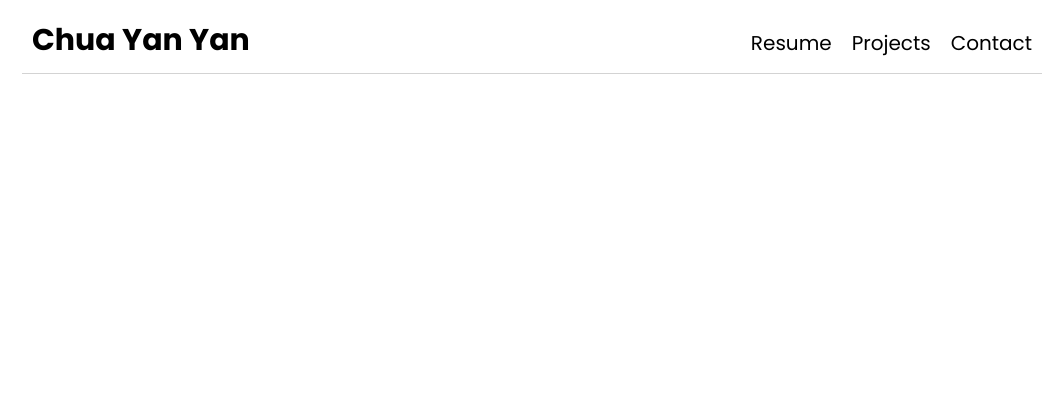
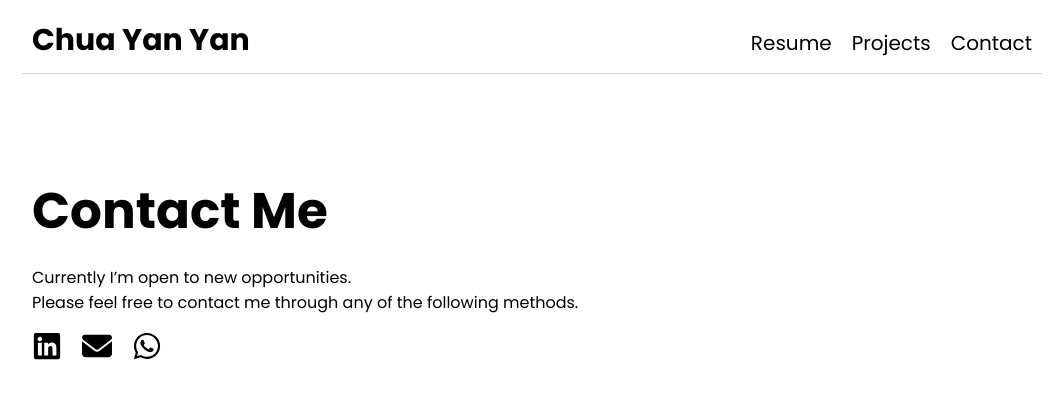
Before and after one commit to yanc3093/chua-yan-yan, a React (Create React App) app: page /contact in a window 1280 px wide. Shown: the top 398 px of the page, without its empty margins (108-1171 px from the left). Built offline with nearby package versions, Linux system fonts and the light colour scheme.

Commit message:
Implement contact screen (#6)

```diff
--- a/src/App.js
+++ b/src/App.js
@@ -2,6 +2,7 @@ import { BrowserRouter as Router, Route, Switch } from "react-router-dom";
 import Navbar from "./navbar";
 import Home from "./home";
 import Resume from "./resume";
+import Contact from "./contact";
 
 function App() {
   return (
@@ -15,6 +16,9 @@ function App() {
           <Route path="/resume">
             <Resume />
           </Route>
+          <Route path="/contact">
+            <Contact />
+          </Route>
         </Switch>
       </div>
     </Router>
--- /dev/null
+++ b/src/contact.js
@@ -0,0 +1,36 @@
+import { FontAwesomeIcon } from "@fortawesome/react-fontawesome";
+import { faEnvelope } from "@fortawesome/free-solid-svg-icons";
+import { faLinkedin, faWhatsapp } from "@fortawesome/free-brands-svg-icons";
+
+function Contact() {
+  return (
+    <div className="contact">
+      <h1>Contact Me</h1>
+      <p>
+        Currently I’m open to new opportunities. <br />
+        Please feel free to contact me through any of the following methods.
+      </p>
+      <div className="contactMethods">
+        <a
+          href="https://www.linkedin.com/in/yanc3093/"
+          target="_blank"
+          rel="noopener noreferrer"
+        >
+          <FontAwesomeIcon className="icon" icon={faLinkedin} />
+        </a>
+        <a href="mailto:yanc3093@gmail.com">
+          <FontAwesomeIcon className="icon" icon={faEnvelope} />
+        </a>
+        <a
+          href="https://wa.me/6580404797"
+          target="_blank"
+          rel="noopener noreferrer"
+        >
+          <FontAwesomeIcon className="icon" icon={faWhatsapp} />
+        </a>
+      </div>
+    </div>
+  );
+}
+
+export default Contact;
--- a/src/expandableContainer.js
+++ b/src/expandableContainer.js
@@ -15,7 +15,7 @@ function ExpandableContainer(props) {
     >
       <button onClick={handleClick}>
         <h1>{props.title ?? "Click me!"}</h1>
-        <FontAwesomeIcon icon={isExpanded ? faAngleDown : faAngleUp} />
+        <FontAwesomeIcon icon={isExpanded ? faAngleUp : faAngleDown} />
       </button>
       {isExpanded && (
         <div className={props.isLastContainer ? "enableBottomBorder" : ""}>
--- a/src/home.js
+++ b/src/home.js
@@ -8,7 +8,7 @@ function Home() {
         <h2>Software Developer</h2>
         <div className="buttons">
           <a href="resume.pdf" download="ChuaYanYan-resume">
-            <button>Download Resume</button>{" "}
+            <button>Download Resume</button>
           </a>
         </div>
         <div className="buttons">
--- a/src/index.css
+++ b/src/index.css
@@ -78,7 +78,7 @@
 }
 
 .home .buttons button:hover {
-  background-color: lightgrey;
+  background-color: lightgray;
   cursor: pointer;
 }
 
@@ -96,14 +96,12 @@
 }
 
 .resume .leftColumn {
-  max-width: 400px;
-  width: 100%;
+  flex: 4;
 }
 
 .resume .leftColumn h1 {
   font-size: 50px;
   margin: 0;
-  margin-right: auto;
 }
 
 .resume .leftColumn button {
@@ -113,19 +111,18 @@
 }
 
 .resume .leftColumn button:hover {
-  background-color: lightgrey;
+  background-color: lightgray;
   cursor: pointer;
 }
 
 .resume .rightColumn {
-  max-width: 600px;
-  width: 100%;
+  flex: 6;
 }
 
 .resume .rightColumn button {
   align-items: center;
   background-color: transparent;
-  border-top: 1px solid lightgrey;
+  border-top: 1px solid lightgray;
   border-right: none;
   border-bottom: none;
   border-left: none;
@@ -147,5 +144,26 @@
 }
 
 .resume .rightColumn .enableBottomBorder {
-  border-bottom: 1px solid lightgrey;
+  border-bottom: 1px solid lightgray;
 }
+
+.contact {
+  margin: auto;
+  margin-top: 100px;
+  max-width: 1000px;
+}
+
+.contact h1 {
+  font-size: 50px;
+  margin: 0;
+}
+
+.contact .contactMethods {
+  display: flex;
+  gap: 20px;
+}
+
+.contact .contactMethods .icon {
+  height: 30px;
+  width: 30px;
+}
```
